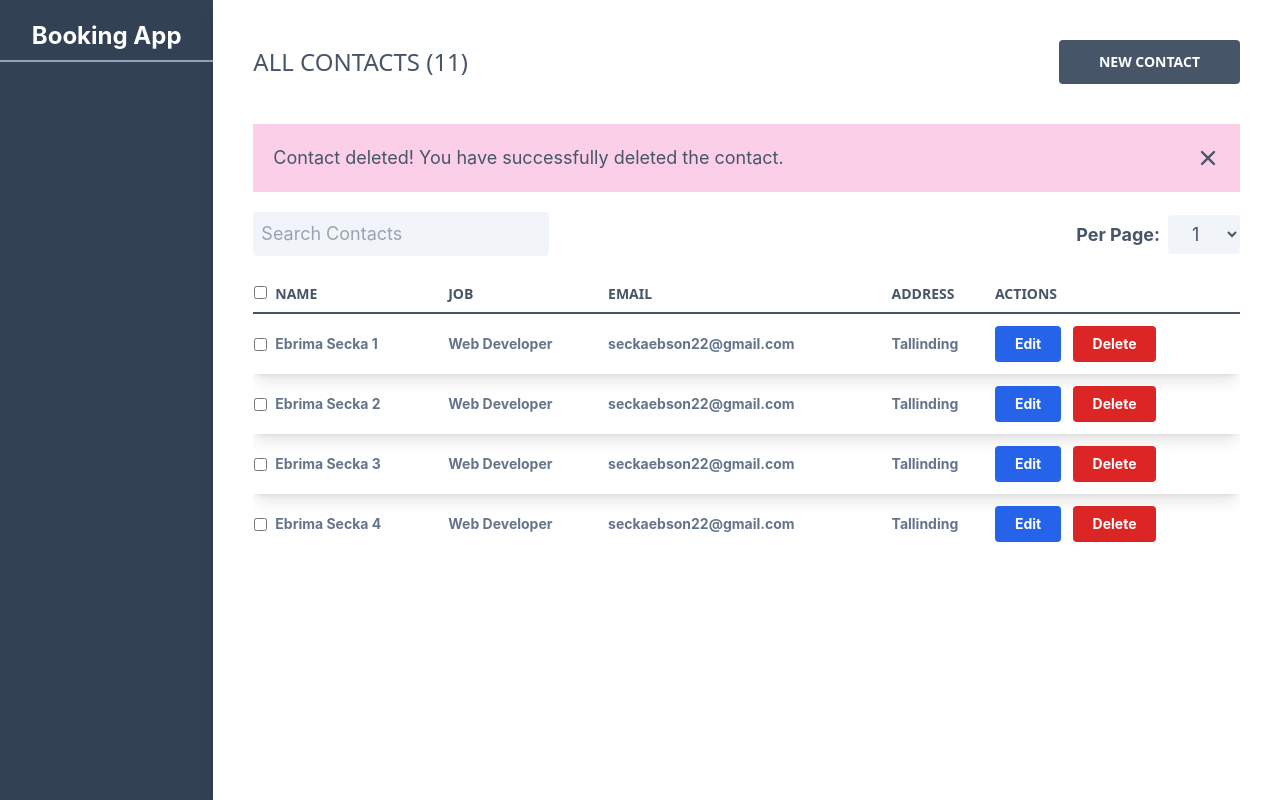
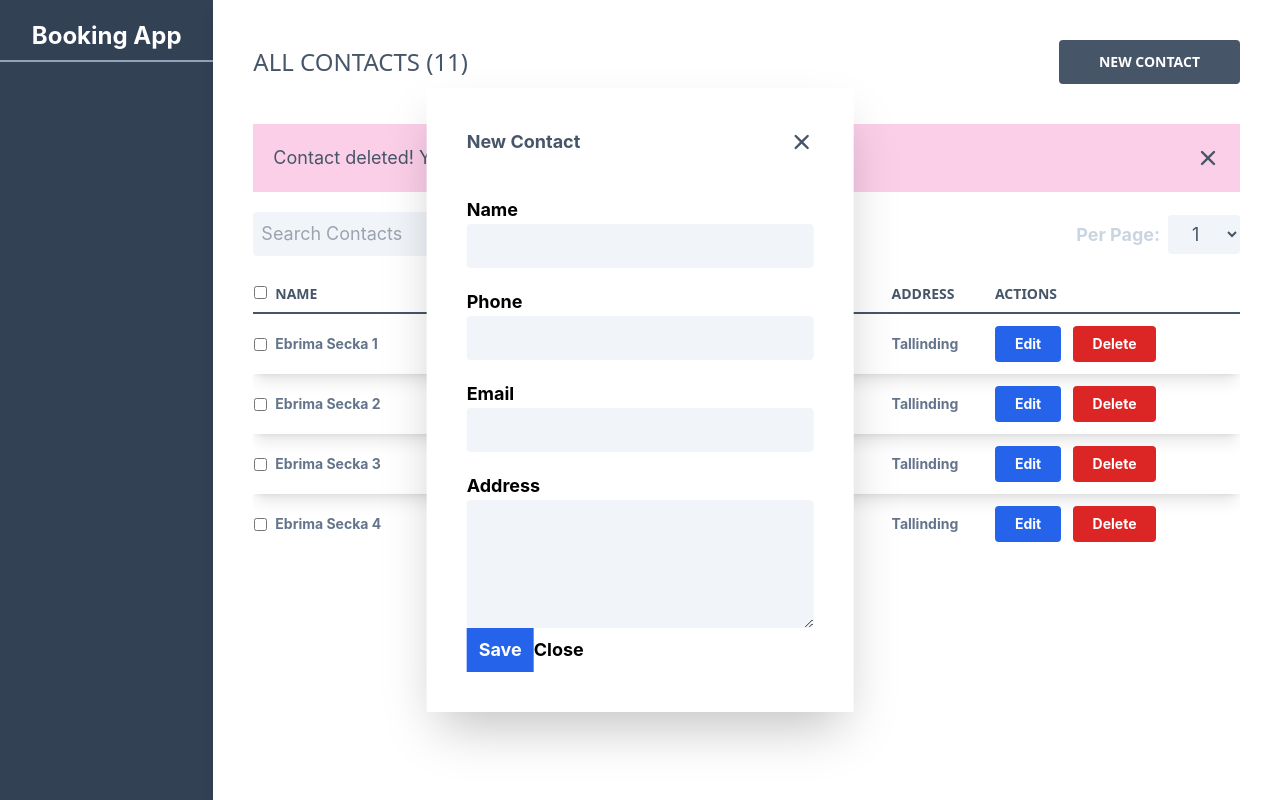
Before and after one commit to seckaebson22/booking-app, a Next.js app: page / in a window 1280 px wide. Built offline with nearby package versions, Linux system fonts and the light colour scheme.

Commit message:
updated the form

```diff
--- a/components/Form.js
+++ b/components/Form.js
@@ -2,7 +2,7 @@ import React from 'react'
 
 const Form = () => {
     return (
-        <div className='bg-white text-black w-2/5 m-auto shadow-2xl p-10'>
+        <div className='bg-white text-black w-4/12 m-auto shadow-2xl p-10 absolute top-1/2 left-1/2 z-50' style={{ transform: 'translate3d(-50%, -50%, 0)' }}>
             <div className='flex justify-between items-center mb-10'>
                 <span className='text-red text-lg font-bold text-slate-600 capitalize'>New contact</span>
                 <svg xmlns="http://www.w3.org/2000/svg" className="h-6 w-6 text-slate-600 cursor-pointer" viewBox="0 0 20 20" fill="currentColor">
@@ -27,12 +27,12 @@ const Form = () => {
                     <label for='address'>Address</label>
                     <textarea className='bg-slate-100 text-slate-600 pl-2 text-lg font-normal capitalize py-2 rounded focus:outline-none' rows="4" cols="50"></textarea>
                 </div>
-                <div className='form-group'>
-                    <button className='capitalize'>save</button>
+                <div className='form-group flex'>
+                    <button className='capitalize bg-blue-600 text-white px-3 py-2'>save</button>
                     <button className='capitalize'>close</button>
                 </div>
 
-        </form>
+            </form>
 
 
         </div >
--- a/components/MainContent.js
+++ b/components/MainContent.js
@@ -1,7 +1,6 @@
 import React from 'react'
 import Form from './Form';
 import Table from './Table';
-// import Table from './Table'
 
 const MainContent = () => {
   return (
@@ -21,7 +20,7 @@ const MainContent = () => {
           <input type='text' placeholder='search contacts' className='bg-slate-100 text-slate-600 pl-2 text-lg font-normal capitalize py-2 rounded focus:outline-none' />
         </div>
         <div className='form-group'>
-          <label for="cars" className='capitalize text-lg font-bold text-slate-600 mr-2'>per page:</label>
+          <label for="cars" className='capitalize text-lg font-bold text-slate-300 mr-2'>per page:</label>
           <select id="cars" name="cars" className='bg-slate-100 text-slate-600 text-lg font-normal capitalize px-5 py-2 rounded focus:outline-none'>
             <option value="1">1</option>
             <option value="2">2</option>
@@ -29,13 +28,13 @@ const MainContent = () => {
             <option value="4">4</option>
           </select>
         </div>
-
       </form>
 
+      {/* Table component */}
       <Table />
 
-      {/* test add the form here for now */}
-      {/* <Form /> */}
+      {/* Form Component */}
+      <Form />
     </>
   )
 }
--- a/pages/index.js
+++ b/pages/index.js
@@ -1,10 +1,10 @@
-import styles from '../styles/Home.module.css';
+// import styles from '../styles/Home.module.css';
 import SideBar from '../components/SideBar';
 import MainContent from '../components/MainContent';
 
 const Home = () => {
   return (
-    <div>
+    <div className='relative'>
       <div className="grid grid-cols-12">
         <div className='h-screen shadow-lg bg-slate-700 text-white text-lg font-bold text-center py-5 col-span-2 hidden sm:hidden md:hidden lg:block '>
           <SideBar />
```
